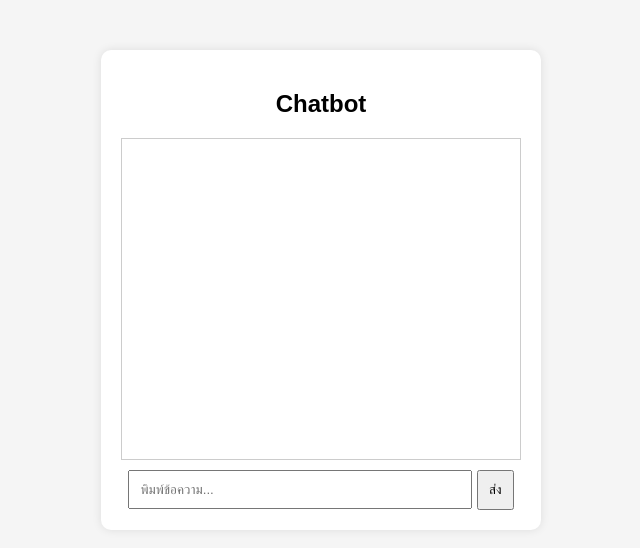
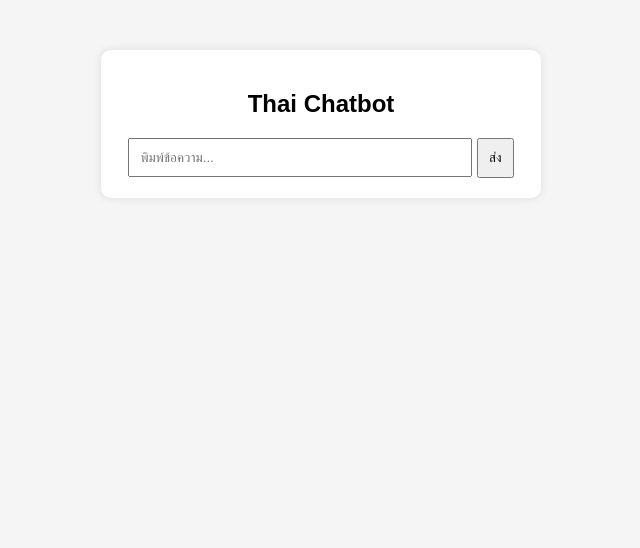
Before and after one commit to CHAT-TBD/Machine-learning, a plain HTML site: page index.html in a window 1280 px wide. Shown: the whole page, without its empty margins (319-959 px from the left). Drawn offline with Linux system fonts and the light colour scheme.

Commit message:
Update index.html

```diff
--- a/index.html
+++ b/index.html
@@ -3,14 +3,14 @@
 <head>
     <meta charset="UTF-8">
     <meta name="viewport" content="width=device-width, initial-scale=1.0">
-    <title>Chatbot</title>
+    <title>Thai Chatbot</title>
     <link rel="stylesheet" href="style.css">
 </head>
 <body>
     <div class="chat-container">
-        <h2>Chatbot</h2>
-        <div class="chat-box" id="chat-box"></div>
-        <input type="text" id="user-input" placeholder="พิมพ์ข้อความ..." onkeypress="checkEnter(event)">
+        <h2>Thai Chatbot</h2>
+        <div id="chat-box"></div>
+        <input type="text" id="user-input" placeholder="พิมพ์ข้อความ..." />
         <button onclick="sendMessage()">ส่ง</button>
     </div>
     <script src="script.js"></script>
```
